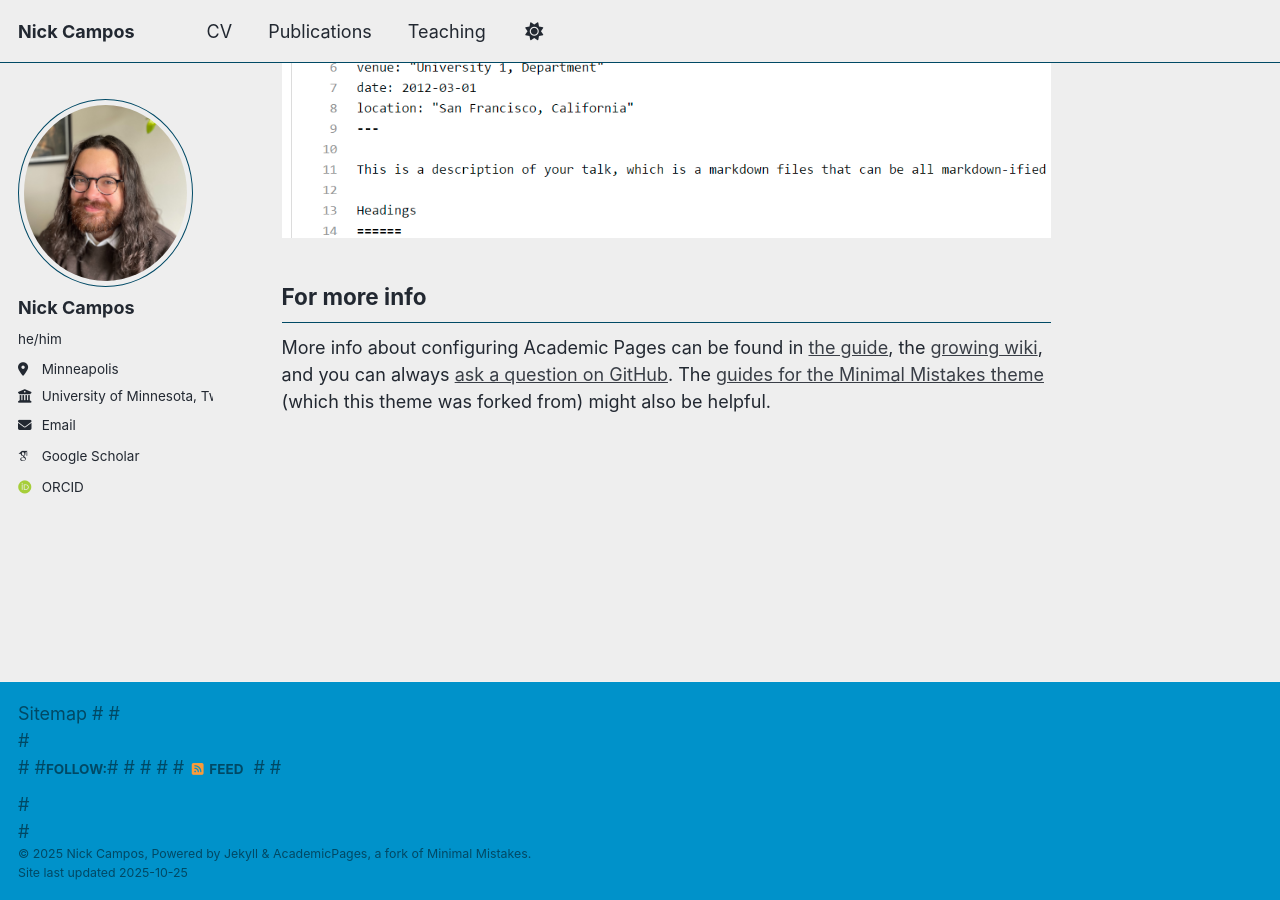
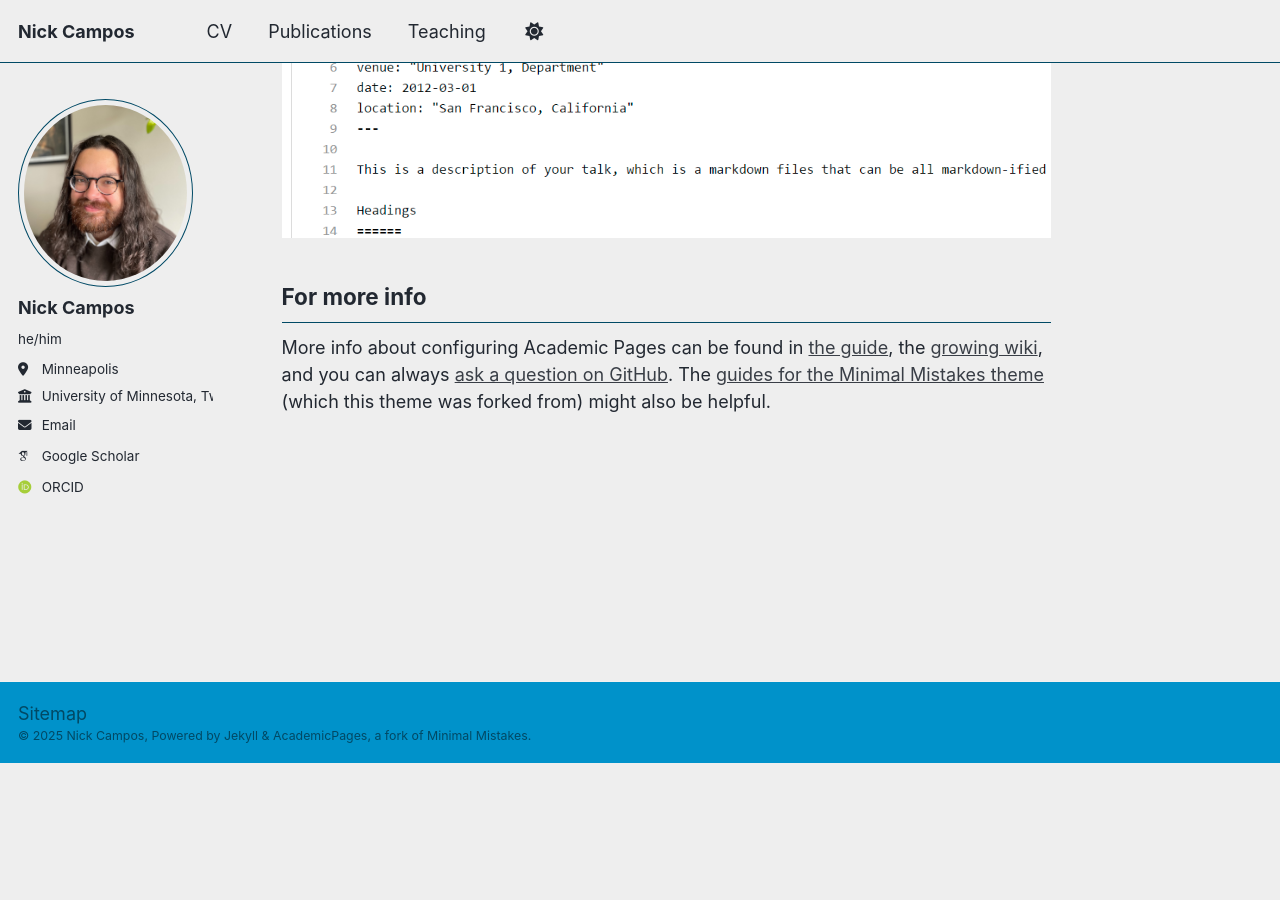
Before and after one commit to nickcampos11/nickcampos11.github.io, a Jekyll site: the page built from _pages/about.md, in a window 1280 px wide and 900 px high, scrolled down 2961 px. Built offline with Jekyll 4.4.1, drawn with Linux system fonts in a browser that asks for light colours; some web fonts are replaced; a script that is not in the unit is left out; after the commit the page ends 3725 px from its top, so only the background shows below that.

Commit message:
Update footer.html

```diff
--- a/_includes/footer.html
+++ b/_includes/footer.html
@@ -1,25 +1,5 @@
 {% include base_path %}
-
-#{% if site.author.github or site.author.bitbucket or site.atom_feed.hide != true %}
-#<div class="page__footer-follow">
-#  <ul class="social-icons">
-#    {% if site.data.ui-text[site.locale].follow_label %}
-#      <li><strong>{{ site.data.ui-text[site.locale].follow_label }}</strong></li>
-#    {% endif %}
-#    {% if site.author.github %}
-#      <li><a href="https://github.com/{{ site.author.github }}"><i class="fab fa-github" aria-hidden="true"></i> GitHub</a></li>
-#    {% endif %}
-#    {% if site.author.bitbucket %}
-#      <li><a href="https://bitbucket.org/{{ site.author.bitbucket }}"><i class="fab fa-bitbucket" aria-hidden="true"></i> Bitbucket</a></li>
-#    {% endif %}
-#    {% if site.atom_feed.hide != true %}
-#    <li><a href="{% if site.atom_feed.path %}{{ site.atom_feed.path }}{% else %}{{ base_path }}/feed.xml{% endif %}"><i class="fa fa-fw fa-rss-square" aria-hidden="true"></i> {{ site.data.ui-text[site.locale].feed_label | default: "Feed" }}</a></li>
-#    {% endif %}
-#  </ul>
-#</div>
-#{% endif %}
 
 <div class="page__footer-copyright">
   &copy; {{ site.time | date: '%Y' }} {{ site.name | default: site.title }}, {{ site.data.ui-text[site.locale].powered_by | default: "Powered by" }} <a href="https://jekyllrb.com" rel="nofollow">Jekyll</a> &amp; <a href="https://github.com/academicpages/academicpages.github.io">AcademicPages</a>, a fork of <a href="https://mademistakes.com/work/minimal-mistakes-jekyll-theme/" rel="nofollow">Minimal Mistakes</a>.<br />
-  Site last updated {{ "now" | date: '%Y-%m-%d' }}
 </div>
```
